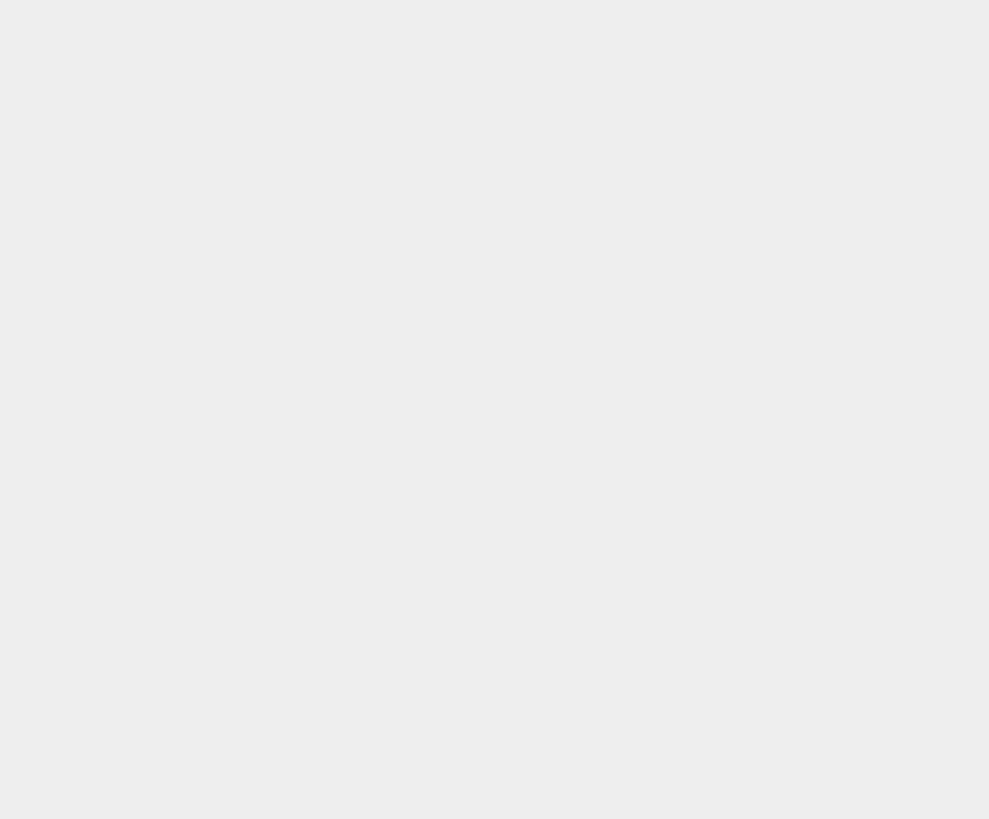
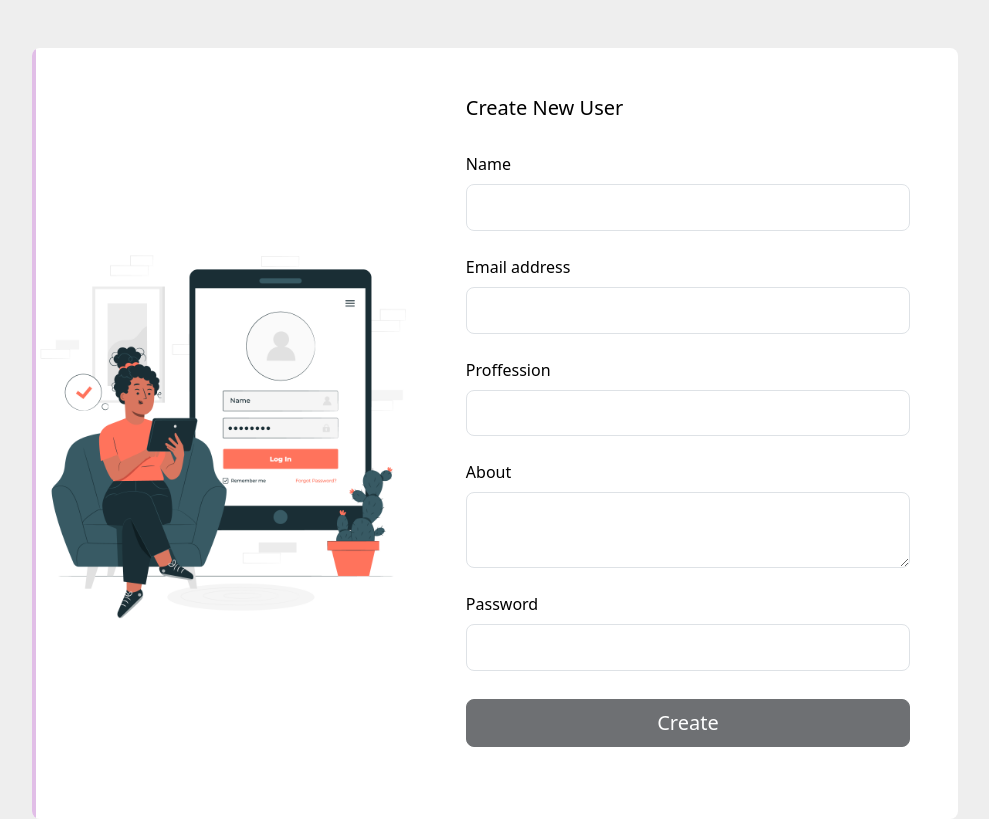
Before and after one commit to fasilkp/mern-crud, a React (Create React App) app in the folder client/: page /admin/create-user in a window 1280 px wide. Before the commit this address had no page. Shown: the whole page, without its empty margins (145-1134 px from the left). Built offline with nearby package versions, Linux system fonts and the light colour scheme.

Commit message:
redux configuration completed

```diff
--- a/client/src/App.js
+++ b/client/src/App.js
@@ -5,8 +5,14 @@ import UserLogin from "./component/UserLogin/UserLogin";
 import UserRegister from "./component/UserRegister/UserRegister";
 import AdminLogin from "./component/AdminLogin/AdminLogin";
 import AdminHome from "./component/AdminHome/AdminHome";
+import CreateUser from "./component/CreateUser/CreateUser";
+import { useDispatch, useSelector } from "react-redux";
 
 function App() {
+  const user= useSelector((state)=>{
+    return state.user
+})
+console.log(user)
   return (
     <Router>
       <div className="App">
@@ -14,8 +20,9 @@ function App() {
           <Route path="/" element={<UserHome />}></Route>
           <Route path="/login" element={<UserLogin />}></Route>
           <Route path="/register" element={<UserRegister />}></Route>
+          <Route path="/admin" element={<AdminHome />}></Route>
           <Route path="/admin/login" element={<AdminLogin />}></Route>
-          <Route path="/admin" element={<AdminHome />}></Route>
+          <Route path="/admin/create-user" element={<CreateUser />}></Route>
 
         </Routes>
       </div>
--- a/client/src/component/AdminLogin/AdminLogin.jsx
+++ b/client/src/component/AdminLogin/AdminLogin.jsx
@@ -36,7 +36,7 @@ function AdminLogin() {
                     <form onSubmit={handleSubmit}>
                       <div className="d-flex align-items-center mb-3 pb-1">
                         <i className="fas fa-cubes fa-2x me-3"></i>
-                        <span className="h1 fw-bold mb-0">Logo</span>
+                        <span className="h1 fw-bold mb-0">Login</span>
                       </div>
 
                       <h5 className="fw-normal mb-3 pb-3">
--- /dev/null
+++ b/client/src/component/CreateUser/CreateUser.jsx
@@ -0,0 +1,128 @@
+import React, { useState } from "react";
+import "../UserLogin/userlogin.css";
+import login from "../../images/login.jpg";
+import { Link } from "react-router-dom";
+
+function CreateUser() {
+  const [name, setName] = useState("");
+  const [proffession, setProffession] = useState("");
+  const [about, setAbout] = useState("");
+  const [email, setEmail] = useState("");
+  const [password, setPassword] = useState("");
+  function validateForm() {
+    if (
+      email.replaceAll(" ", "") === "" ||
+      password.replaceAll(" ", "") === "" ||
+      about.replaceAll(" ", "") === "" ||
+      proffession.replaceAll(" ", "") === "" ||
+      name.replaceAll(" ", "") === ""
+    ) {
+      return true;
+    }
+    return false;
+  }
+  console.log(name, email, about, password, proffession)
+  return (
+    <section className="vh-100 login">
+      <div className="container py-5 h-100">
+        <div className="row d-flex justify-content-center align-items-center h-100">
+          <div className="col col-xl-10">
+            <div className="card">
+              <div className="row g-0">
+                <div className="col-md-6 col-lg-5 d-none d-md-flex align-items-center justify-content-center">
+                  <img src={login} alt="login form" className="img-fluid" />
+                </div>
+                <div className="col-md-6 col-lg-7 d-flex align-items-center">
+                  <div className="card-body p-4 p-lg-5 text-black">
+                    <form>
+                      {/* <div className="d-flex align-items-center mb-3 pb-1">
+                    <i className="fas fa-cubes fa-2x me-3"  ></i>
+                    <span className="h1 fw-bold mb-0">Logo</span>
+                  </div> */}
+
+                      <h5 className="fw-normal mb-3 pb-3">
+                        Create New User
+                      </h5>
+
+                      <div className="form-outline mb-4">
+                        <label className="form-label" htmlFor="form2Example17">
+                          Name
+                        </label>
+                        <input
+                          type="text"
+                          value={name}
+                          onChange={(e) => setName(e.target.value)}
+                          className="form-control form-control-lg"
+                        />
+                      </div>
+
+                      <div className="form-outline mb-4">
+                        <label className="form-label" htmlFor="form2Example17">
+                          Email address
+                        </label>
+                        <input
+                          type="email"
+                          value={email}
+                          onChange={(e) => setEmail(e.target.value)}
+                          className="form-control form-control-lg"
+                        />
+                      </div>
+
+                      <div className="form-outline mb-4">
+                        <label className="form-label" htmlFor="form2Example17">
+                          Proffession
+                        </label>
+                        <input
+                          type="text"
+                          value={proffession}
+                          onChange={(e) => setProffession(e.target.value)}
+                          className="form-control form-control-lg"
+                        />
+                      </div>
+
+                      <div className="form-outline mb-4">
+                        <label className="form-label" htmlFor="form2Example17">
+                          About
+                        </label>
+                        <textarea
+                          type="text"
+                          value={about}
+                          onChange={(e) => setAbout(e.target.value)}
+                          className="form-control form-control-lg"
+                        ></textarea>
+                      </div>
+
+                      <div className="form-outline mb-4">
+                        <label className="form-label" htmlFor="form2Example27">
+                          Password
+                        </label>
+                        <input
+                          type="password"
+                          value={password}
+                          onChange={(e) => setPassword(e.target.value)}
+                          className="form-control form-control-lg"
+                        />
+                      </div>
+
+                      <div className="pt-1 mb-4">
+                        <button
+                          className="btn btn-dark btn-lg btn-block w-100"
+                          type="submit"
+                          disabled={validateForm()}
+                        >
+                          Create
+                        </button>
+                      </div>
+                    </form>
+                  </div>
+                </div>
+              </div>
+            </div>
+          </div>
+        </div>
+      </div>
+    </section>
+  );
+}
+
+export default CreateUser;
--- a/client/src/component/UserHome/UserHome.jsx
+++ b/client/src/component/UserHome/UserHome.jsx
@@ -1,7 +1,10 @@
 import React from 'react'
+import { useSelector } from 'react-redux'
 import './userhome.css'
 
 function UserHome() {
+
+
   return (
     <div className="container mt-5">
 
--- a/client/src/component/UserLogin/UserLogin.jsx
+++ b/client/src/component/UserLogin/UserLogin.jsx
@@ -29,7 +29,7 @@ function UserLogin() {
 
                   <div className="d-flex align-items-center mb-3 pb-1">
                     <i className="fas fa-cubes fa-2x me-3"  ></i>
-                    <span className="h1 fw-bold mb-0">Logo</span>
+                    <span className="h1 fw-bold mb-0">Login</span>
                   </div>
 
                   <h5 className="fw-normal mb-3 pb-3"  >Sign into your account</h5>
--- a/client/src/index.js
+++ b/client/src/index.js
@@ -1,10 +1,14 @@
-import React from 'react';
-import ReactDOM from 'react-dom/client';
-import App from './App';
+import React from "react";
+import ReactDOM from "react-dom/client";
+import { Provider } from "react-redux";
+import App from "./App";
+import store from "./store/store";
 
-const root = ReactDOM.createRoot(document.getElementById('root'));
+const root = ReactDOM.createRoot(document.getElementById("root"));
 root.render(
   <React.StrictMode>
-    <App />
+    <Provider store={store}>
+      <App />
+    </Provider>
   </React.StrictMode>
 );
--- /dev/null
+++ b/client/src/store/store.jsx
@@ -0,0 +1,15 @@
+import { createStore } from 'redux'
+
+const initialState={
+    user:{login:false}
+}
+
+function reducer(state=initialState, action){
+    switch(action.type){
+        case 'user': return {...state, user:action.payload};
+        default: return state;
+    }
+
+}
+
+export default createStore(reducer)
```
Also changed, not shown: client/src/component/CreateUser/createuser.css (added).
